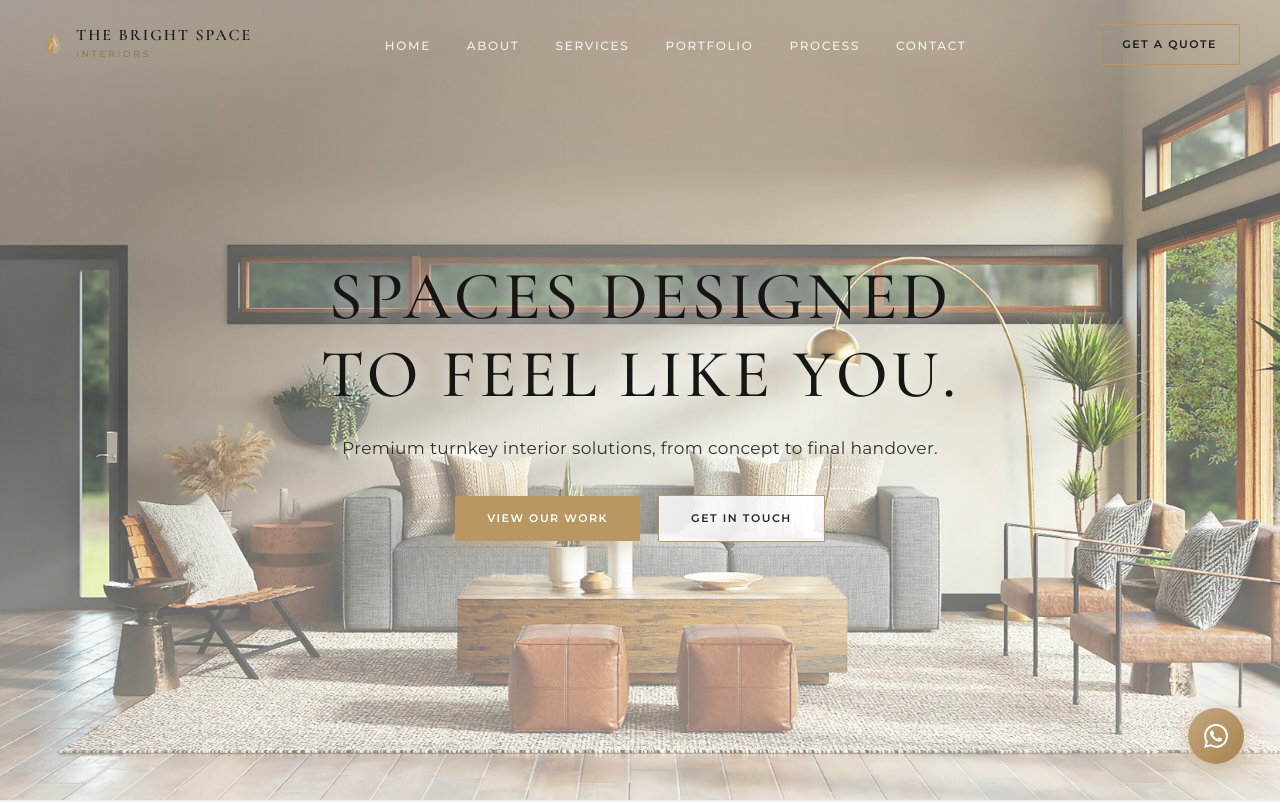
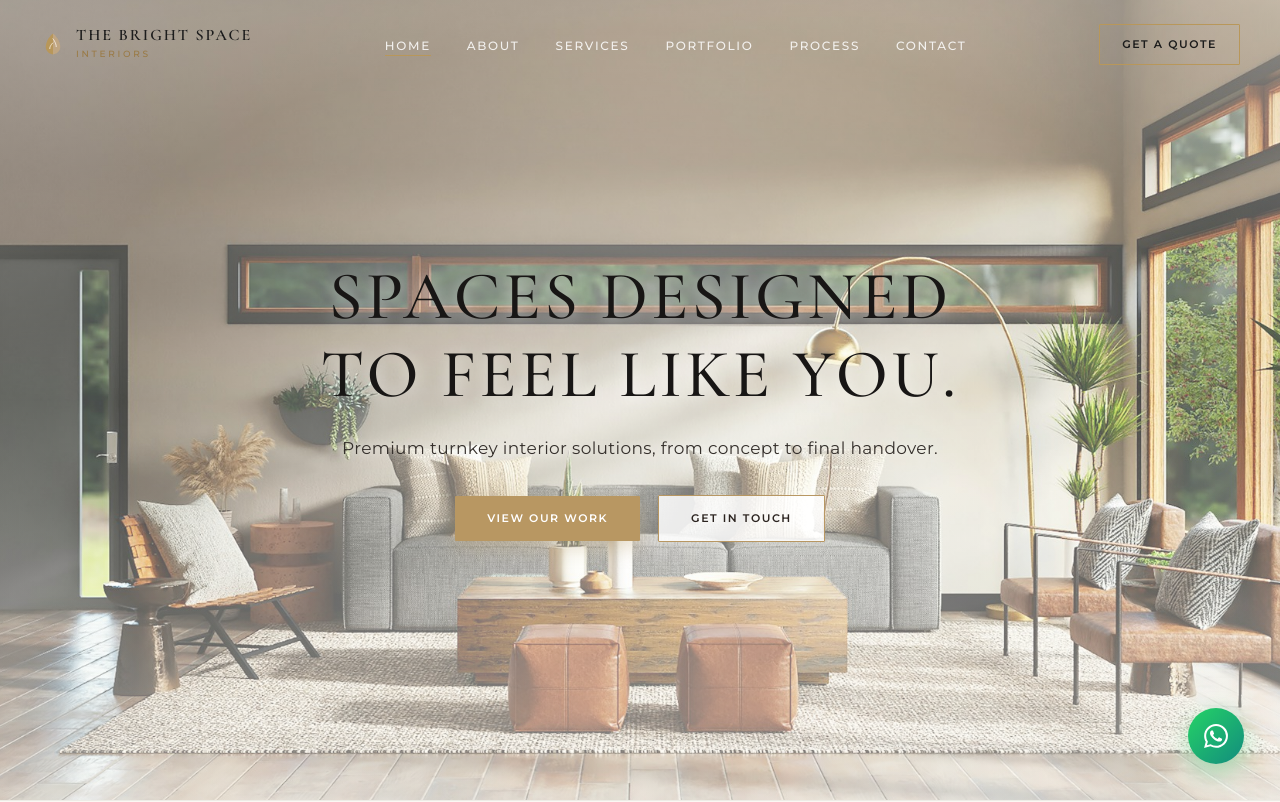
Before and after one commit to knafeesh/bright-space-interiors, a Next.js app: page / in a window 1280 px wide. Shown: the top 802 px of the page. Built offline with nearby package versions, Linux system fonts and the light colour scheme.

Commit message:
feat: update WhatsApp button message to user requested pre-filled text

```diff
--- a/src/app/contact/page.tsx
+++ b/src/app/contact/page.tsx
@@ -132,7 +132,7 @@ export default function ContactPage() {
               </p>
 
               <a
-                href="https://wa.me/919999999999?text=Hi%2C%20I%27d%20like%20to%20discuss%20my%20interior%20project"
+                href="https://wa.me/919999999999?text=Hello%2C%20I%27m%20interested%20in%20your%20interior%20design%20services.%20I%27d%20like%20to%20discuss%20my%20project."
                 target="_blank"
                 rel="noopener noreferrer"
                 className="contact-action"
--- a/src/app/page.tsx
+++ b/src/app/page.tsx
@@ -687,7 +687,7 @@ export default function HomePage() {
         </p>
         <div className="cta-band__actions">
           <a
-            href="https://wa.me/919999999999?text=Hi%2C%20I%27d%20like%20a%20free%20consultation"
+            href="https://wa.me/919999999999?text=Hello%2C%20I%27m%20interested%20in%20your%20interior%20design%20services.%20I%27d%20like%20to%20discuss%20my%20project."
             target="_blank"
             rel="noopener noreferrer"
             className="btn btn--primary btn--large"
--- a/src/components/layout/Navbar.tsx
+++ b/src/components/layout/Navbar.tsx
@@ -138,7 +138,7 @@ export default function Navbar() {
 
         <div className="mobile-nav__bottom">
           <a
-            href="https://wa.me/919999999999?text=Hi%2C%20I%27m%20interested%20in%20your%20interior%20design%20services"
+            href="https://wa.me/919999999999?text=Hello%2C%20I%27m%20interested%20in%20your%20interior%20design%20services.%20I%27d%20like%20to%20discuss%20my%20project."
             target="_blank"
             rel="noopener noreferrer"
             className="btn btn--primary"
--- a/src/components/ui/WhatsAppFloat.tsx
+++ b/src/components/ui/WhatsAppFloat.tsx
@@ -1,17 +1,21 @@
 export default function WhatsAppFloat() {
+  const message = encodeURIComponent(
+    "Hello, I'm interested in your interior design services. I'd like to discuss my project."
+  );
+
   return (
     <div className="whatsapp-float" aria-label="WhatsApp chat">
       <span className="whatsapp-float__tooltip">Chat with us</span>
       <a
-        href="https://wa.me/919999999999?text=Hi%2C%20I%27m%20interested%20in%20your%20interior%20design%20services"
+        href={`https://wa.me/919999999999?text=${message}`}
         target="_blank"
         rel="noopener noreferrer"
         className="whatsapp-float__btn"
         aria-label="Open WhatsApp chat"
         id="whatsapp-float-btn"
         style={{
-          background: "linear-gradient(135deg, #C5A880 0%, #A68250 100%)",
-          boxShadow: "0 8px 24px rgba(166, 130, 80, 0.4)",
+          background: "linear-gradient(135deg, #25D366 0%, #128C7E 100%)",
+          boxShadow: "0 8px 24px rgba(37, 211, 102, 0.35)",
         }}
       >
         <svg
```
